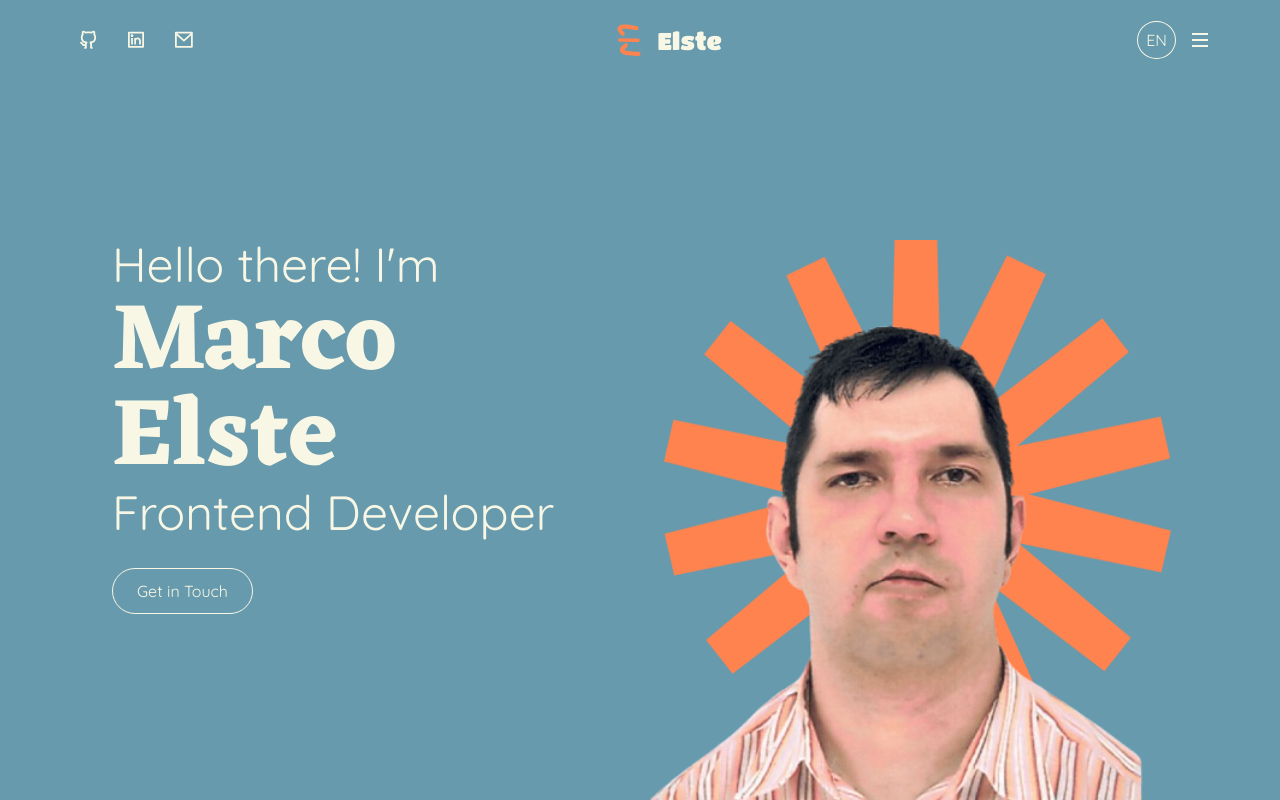
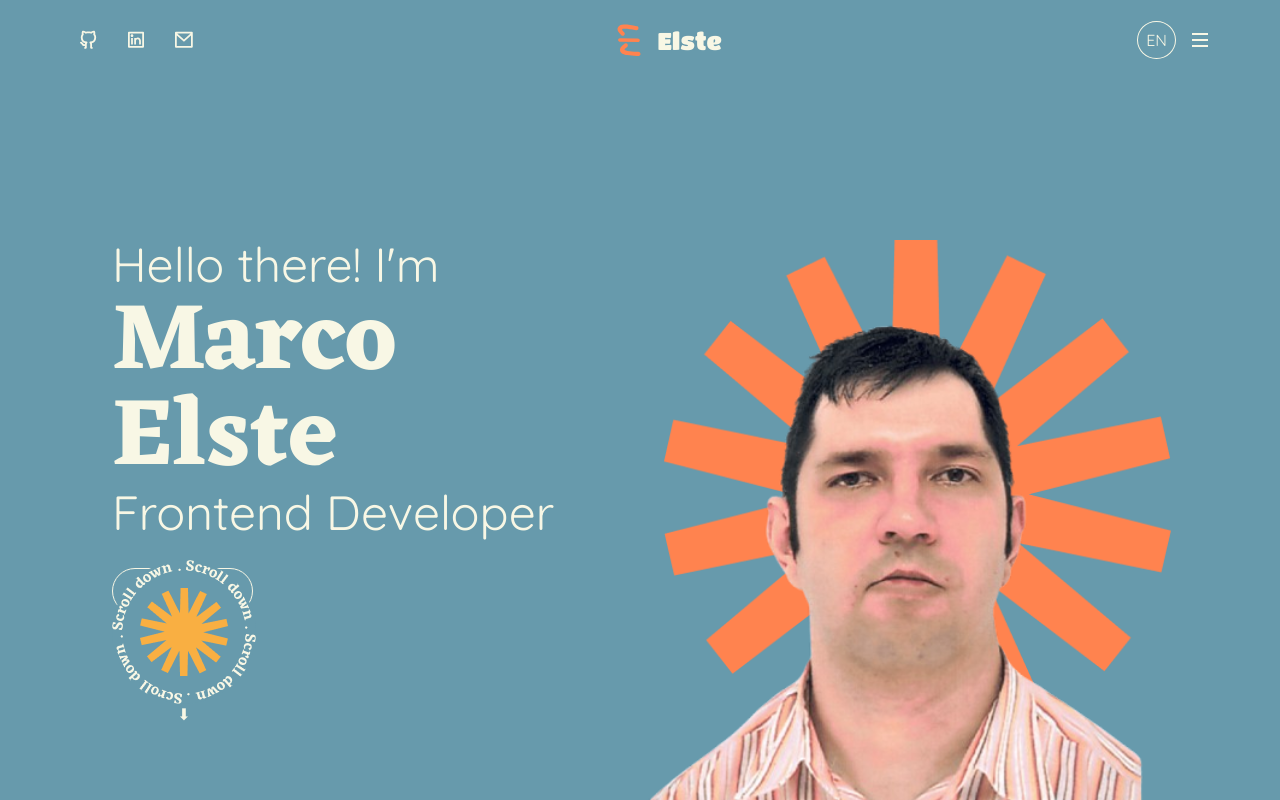
Before and after one commit to elma1989/portfolio, an Angular app: page / in a window 1280 px wide. Built offline with nearby package versions, Linux system fonts and the light colour scheme.

Commit message:
chore: Updated hero-section.component.html - Added scroll-down-btn

```diff
--- a/src/app/main-content/hero-section/hero-section.component.html
+++ b/src/app/main-content/hero-section/hero-section.component.html
@@ -12,5 +12,12 @@
             <img src="assets/img/01_hero/flower.png" class="flower absolute w-64 h-64 lg:w-lg lg:h-128 lg:left-8">
             <img src="assets/img/01_hero/me.png" class="portrait w-full absolute bottom-0 left-0">
         </div>
+        <button class="
+        scroll-btn w-20 h-20 absolute bottom-4 left-4 rounded-full bg-blue
+        lg:w-36 lg:h-36 lg:left-28 lg:bottom-24"
+        (click)="goToContact()">
+            <img src="assets/img/01_hero/scroll-down.png" class="rounded-full w-full h-full">
+            ⬇
+        </button>
     </div>
 </div>
```
Also changed, not shown: 1 other file (tests, documents, lock files or other folders).
